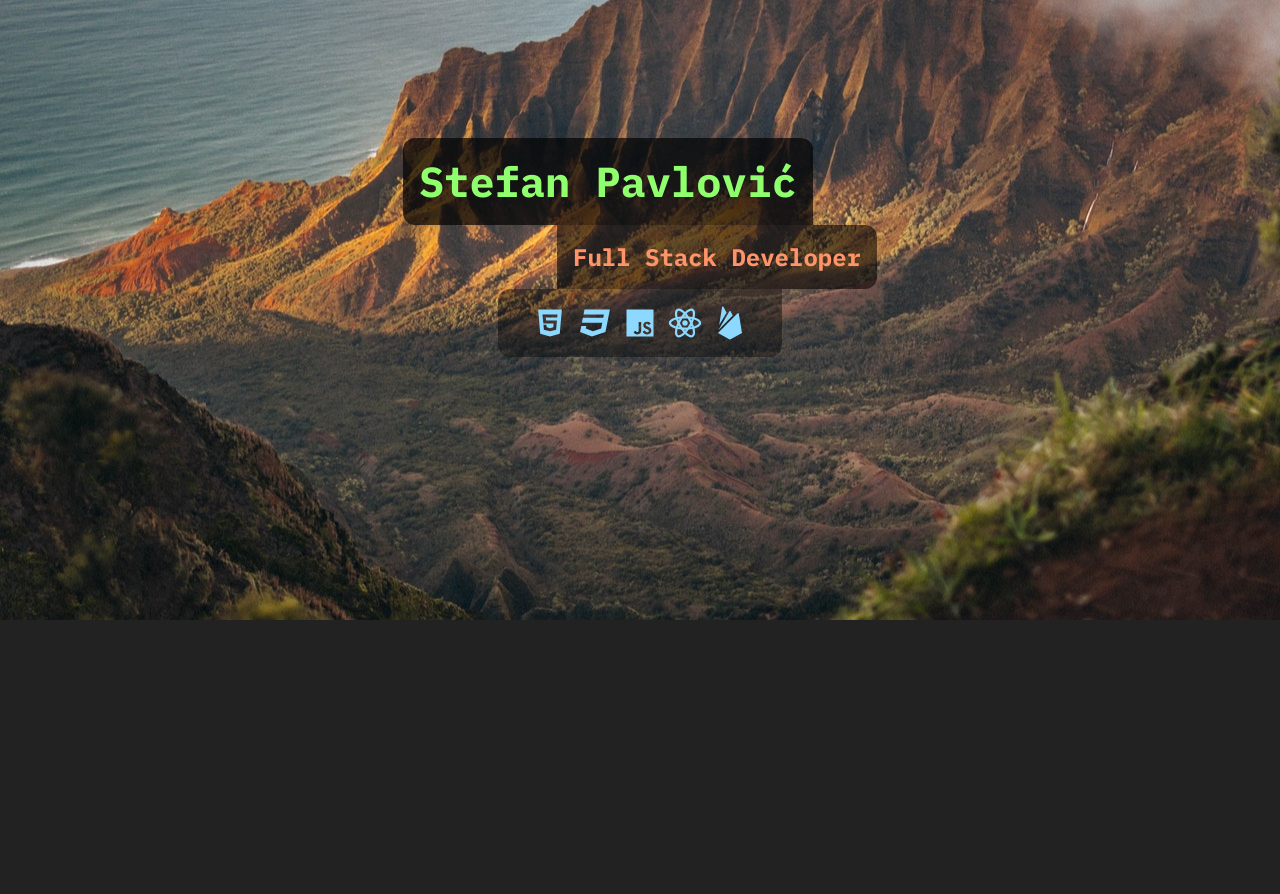
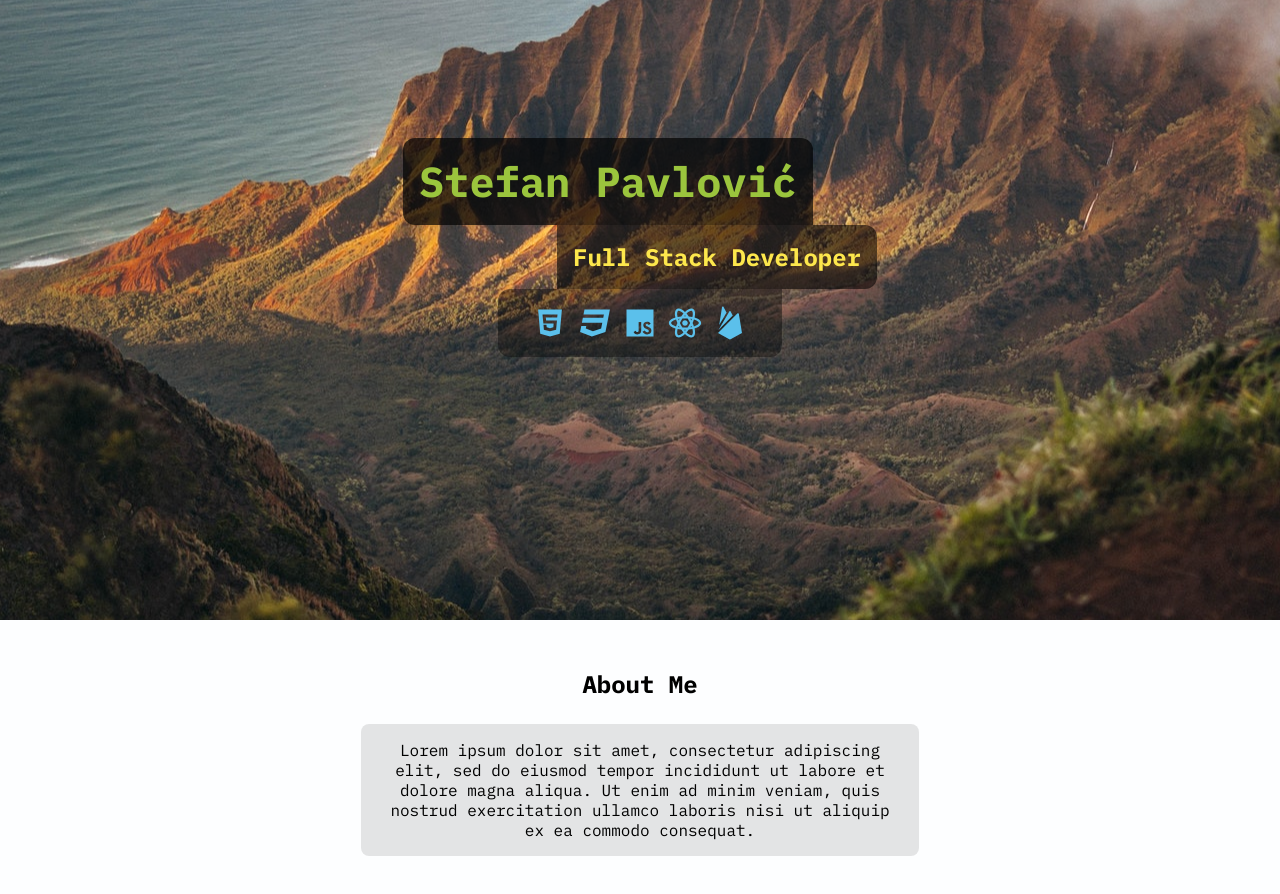
Before and after one commit to ihascats/portfolio-2, a React (Create React App) app: page / in a window 1280 px wide. Shown: the part 180-1074 px from the top of the page. Before the commit the page ends 800 px from the top, so only its background shows below. Built offline with nearby package versions, Linux system fonts and the light colour scheme.

Commit message:
Add a about section, sticky header / nav

```diff
--- a/src/App.css
+++ b/src/App.css
@@ -4,6 +4,8 @@
 
 header {
   width: 100%;
+  position: sticky;
+  top: 0;
 }
 
 nav {
@@ -48,7 +50,7 @@ nav > ul > li > button:hover {
 
 .introduction > div > h1 {
   font-size: 42px;
-  color: #90ff6d;
+  color: #9bc53d;
   padding: 16px;
   background: #000000ad;
   margin-right: 64px;
@@ -56,7 +58,7 @@ nav > ul > li > button:hover {
 }
 
 .introduction > div > h2 {
-  color: #ff9369;
+  color: #fde74c;
   padding: 16px;
   background: #0000008f;
   width: fit-content;
@@ -73,7 +75,7 @@ nav > ul > li > button:hover {
   justify-content: center;
   margin: 0 20%;
   border-radius: 12px 0 12px 12px;
-  fill: #8dd8ff;
+  fill: #5bc0eb;
 }
 
 @media (max-width: 474px) {
@@ -93,3 +95,35 @@ nav > ul > li > button:hover {
     border-radius: 0;
   }
 }
+
+.about {
+  height: fit-content;
+  background: #fdfeff;
+  font-family: 'Roboto', -apple-system, BlinkMacSystemFont, 'Segoe UI', 'Oxygen',
+    'Ubuntu', 'Cantarell', 'Fira Sans', 'Droid Sans', 'Helvetica Neue',
+    sans-serif;
+  display: grid;
+  justify-content: center;
+}
+
+.about > div {
+  display: grid;
+  text-align: center;
+  padding: 48px;
+  row-gap: 24px;
+  justify-content: center;
+  width: fit-content;
+}
+
+.about > div > p {
+  width: 558px;
+  background: #0000001a;
+  padding: 16px;
+  border-radius: 8px;
+}
+
+@media (max-width: 700px) {
+  .about > div > p {
+    width: fit-content;
+  }
+}
--- a/src/App.js
+++ b/src/App.js
@@ -34,7 +34,17 @@ function App() {
           </h3>
         </div>
       </section>
-      <section className="about"></section>
+      <section className="about">
+        <div>
+          <h1>About Me</h1>
+          <p>
+            Lorem ipsum dolor sit amet, consectetur adipiscing elit, sed do
+            eiusmod tempor incididunt ut labore et dolore magna aliqua. Ut enim
+            ad minim veniam, quis nostrud exercitation ullamco laboris nisi ut
+            aliquip ex ea commodo consequat.{' '}
+          </p>
+        </div>
+      </section>
       <section className="projects"></section>
       <section className="contact"></section>
       <footer></footer>
```
